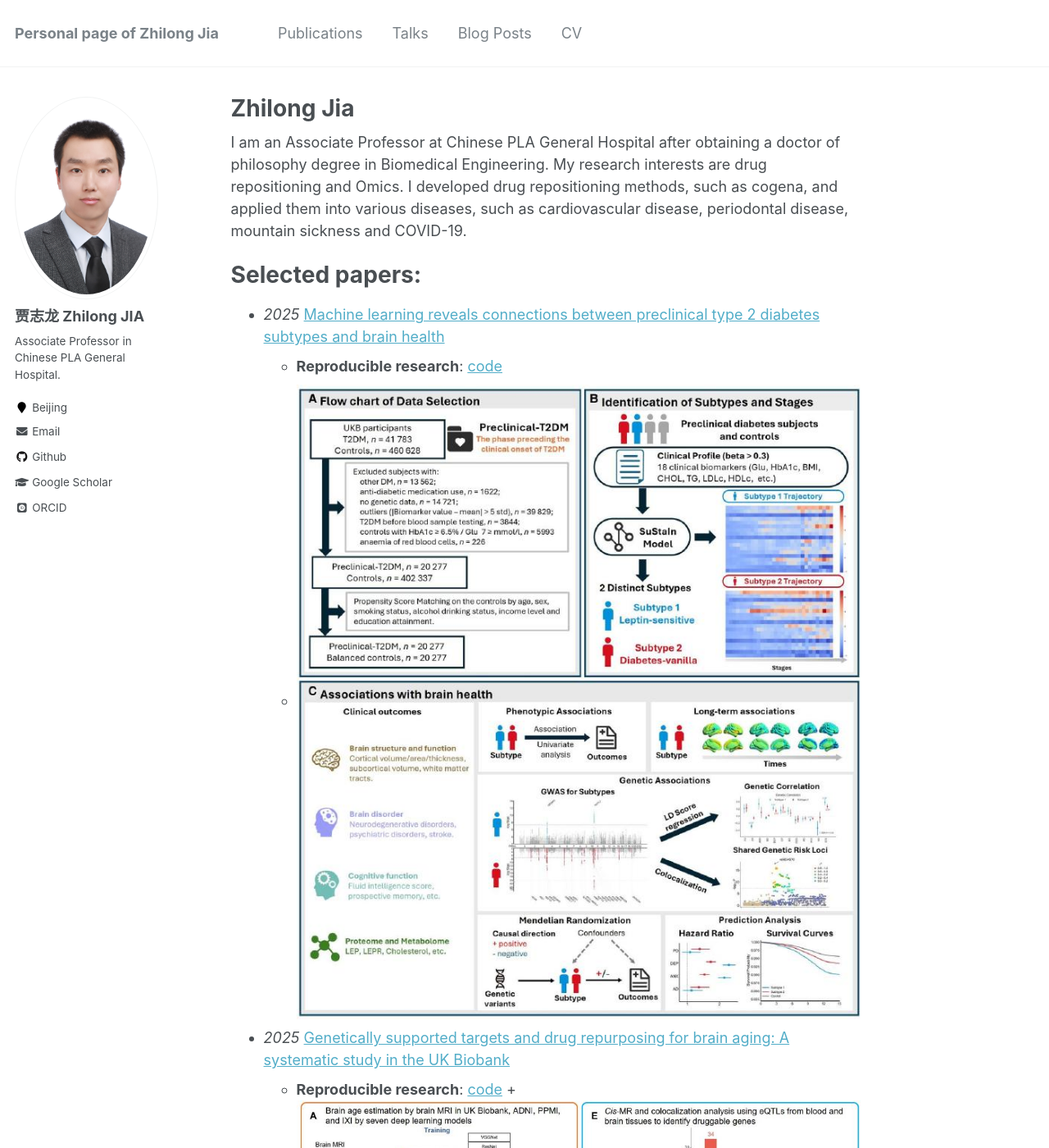
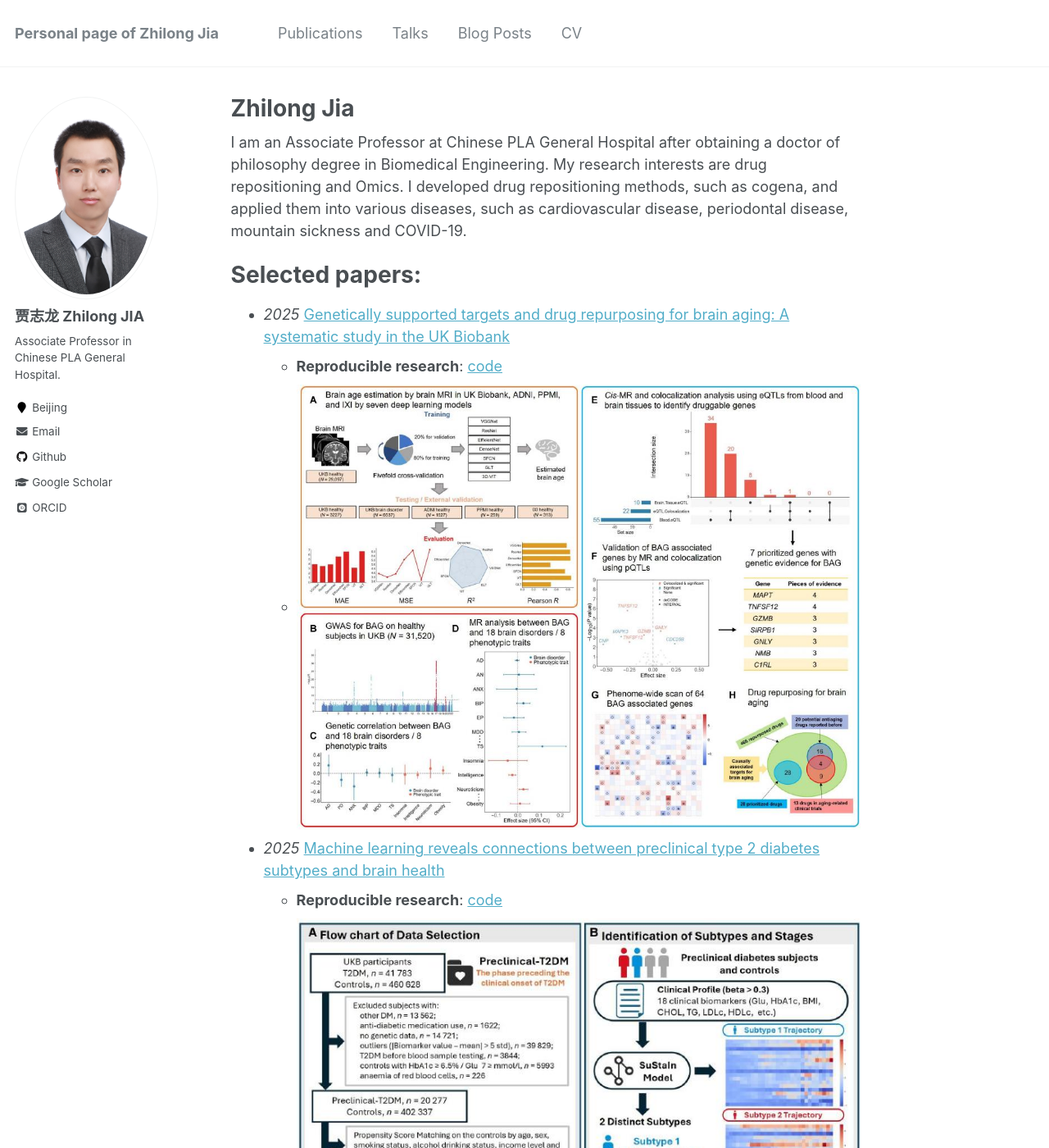
Before and after one commit to zhilongjia/zhilongjia.github.io, a Jekyll site: the page built from _pages/about.md, in a window 1280 px wide and 1400 px high. Shown: the whole window at 82% size. Built offline with Jekyll 4.4.1, drawn with Linux system fonts in a browser that asks for light colours; some web fonts are replaced.

Commit message:
revise order.

```diff
--- a/_pages/about.md
+++ b/_pages/about.md
@@ -13,13 +13,13 @@ I am an Associate Professor at Chinese PLA General Hospital after obtaining a do
 Selected papers:
 ======
 
+* _2025_ [Genetically supported targets and drug repurposing for brain aging: A systematic study in the UK Biobank](https://doi.org/10.1126/sciadv.adr3757)
+    + **Reproducible research**: [code](https://github.com/zhilongjia/bag_estimation)
+    + ![Abstract Graph](../images/2025-brain_aging.jpg)
+
 * _2025_ [Machine learning reveals connections between preclinical type 2 diabetes subtypes and brain health](https://doi.org/10.1093/brain/awaf057)
     + **Reproducible research**: [code](https://github.com/zhilongjia/disease-progression-preclinical-T2DM)
     + ![Abstract Graph](../images/2025-T2D_subtypes.jpg)
-
-* _2025_ [Genetically supported targets and drug repurposing for brain aging: A systematic study in the UK Biobank](https://doi.org/10.1126/sciadv.adr3757)
-    + **Reproducible research**: [code](https://github.com/zhilongjia/bag_estimation)
-    +![Abstract Graph](../images/2025-brain_aging.jpg)
 
 * _2023_ [Structural variants involved in high-altitude adaptation detected using single-molecule long-read sequencing](https://www.nature.com/articles/s41467-023-44034-z)
    + [TibetanSV web server](https://zhilong.shinyapps.io/tibetan)
```
